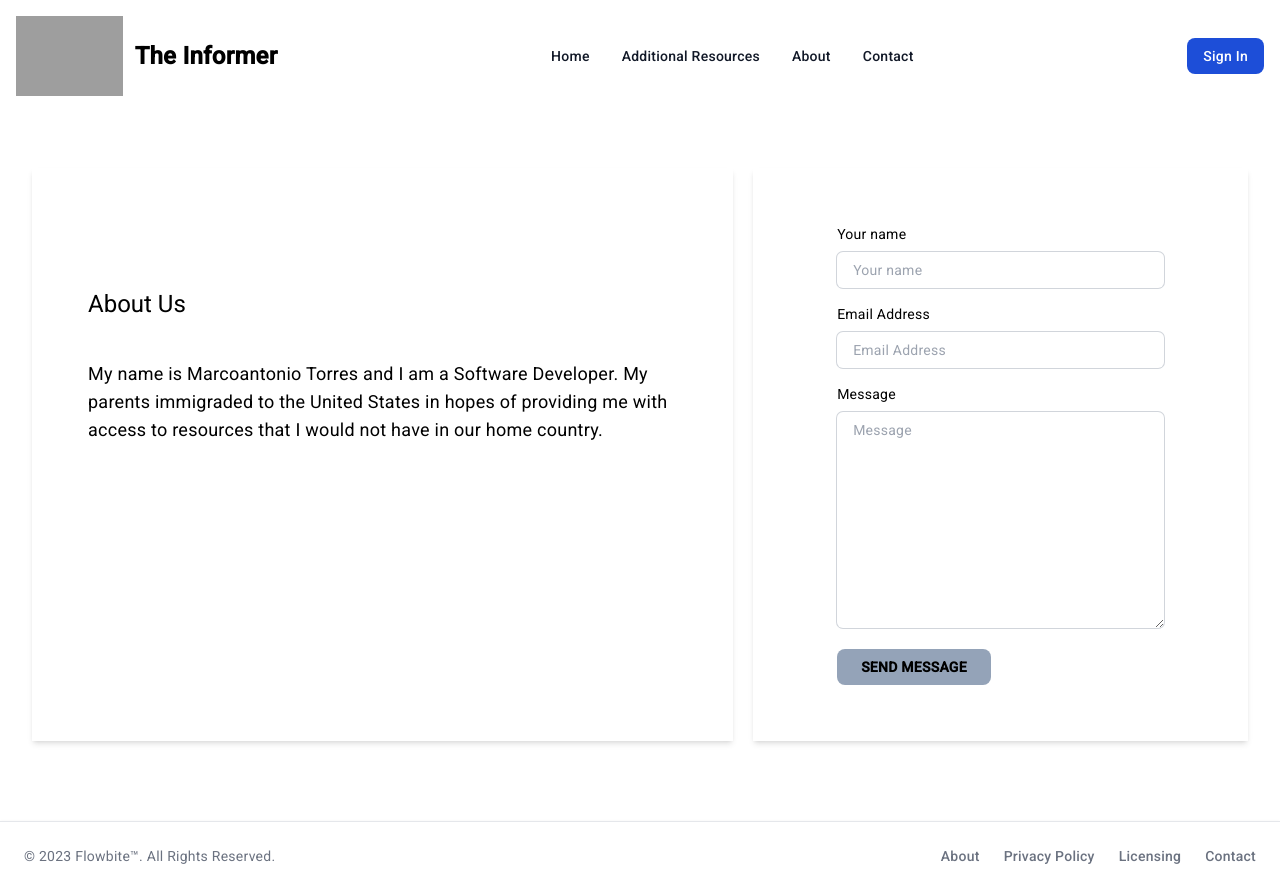
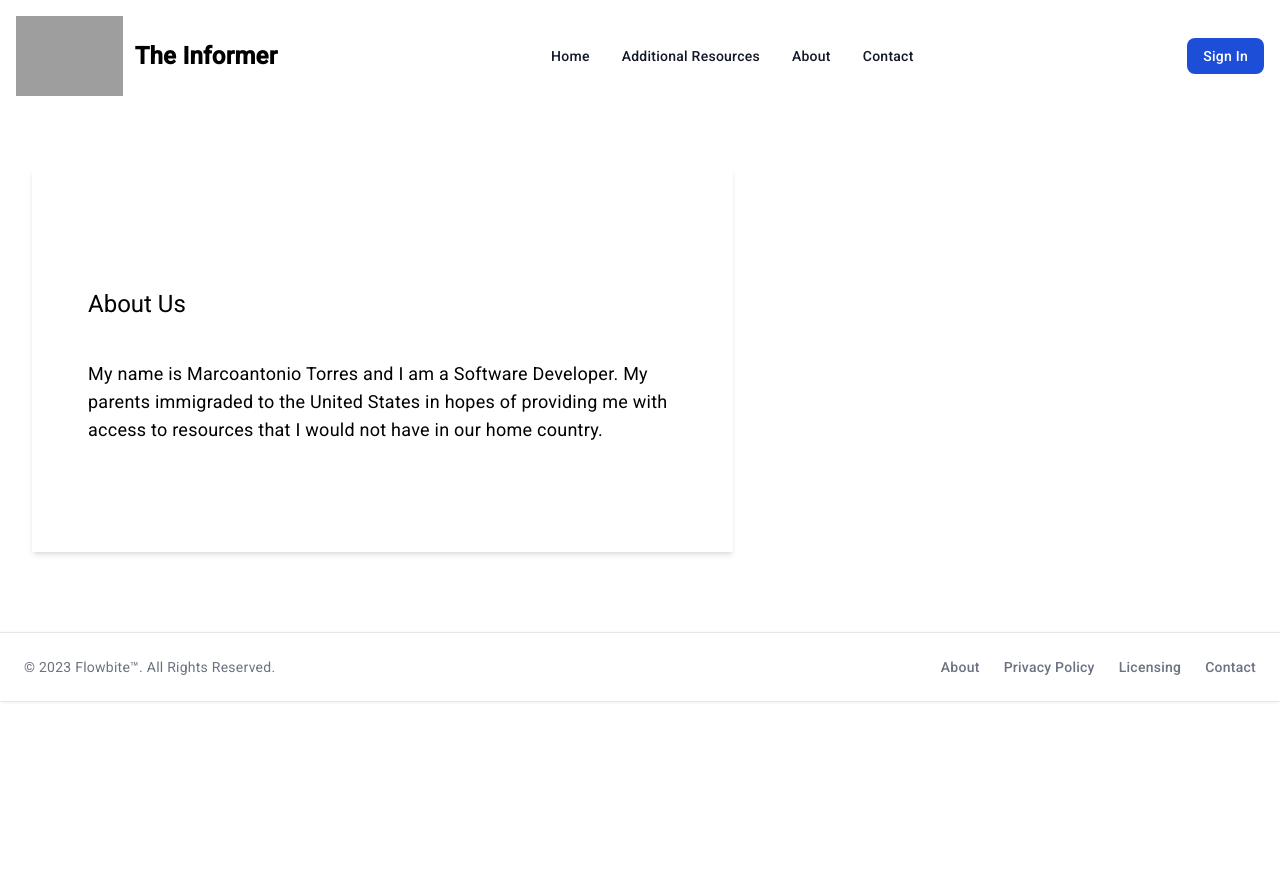
Before and after one commit to marco19972015/TheInformerV2, an Angular app: page /about in a window 1280 px wide. After the commit the page ends 800 px from the top, so only its background shows below. Built offline with nearby package versions, Linux system fonts and the light colour scheme; grey boxes are pictures that could not be loaded.

Commit message:
removed form from about us page

```diff
--- a/src/app/pages/about/about.component.html
+++ b/src/app/pages/about/about.component.html
@@ -14,46 +14,7 @@
 
 
 
-        <!-- Contact form -->
-        <div class="flex flex-col justify-center items-center px-12 py-14 shadow-md  sm:col-span-5">
 
-                <form action="" class="fles flex-col space-y-4">
-                    <div>
-                        <label for="" class="text-sm">Your name</label>
-                        <input
-                        type="text"
-                        placeholder="Your name"
-                        class="ring-1 ring-gray-300 w-full rounded-md px-4 py-2 mt-2 outline-none focus:ring-2 focus:ring-black">
-                    </div>
-                    <div>
-                        <label for="" class="text-sm">Email Address</label>
-
-                        <input
-                        type="email"
-                        placeholder="Email Address"
-                        class="ring-1 ring-gray-300 w-full rounded-md px-4 py-2 mt-2 outline-none focus:ring-2 focus:ring-black">
-                    </div>
-
-                    <div>
-                        <label for="" class="text-sm">Message</label>
-
-                       <textarea
-                       cols="30"
-                       rows="10"
-                       placeholder="Message"
-                       class="ring-1 ring-gray-300 w-full rounded-md px-4 py-2 mt-2
-                       outline-none focus:ring-2 focus:ring-black"
-                       ></textarea>
-                    </div>
-
-                    <button class="inline-block bg-slate-400 self-end font-bold px-6 py-2 rounded-lg uppercase">
-                        Send Message
-                    </button>
-                </form>
-
-
-
-        </div>
 
 
     </div>
```
